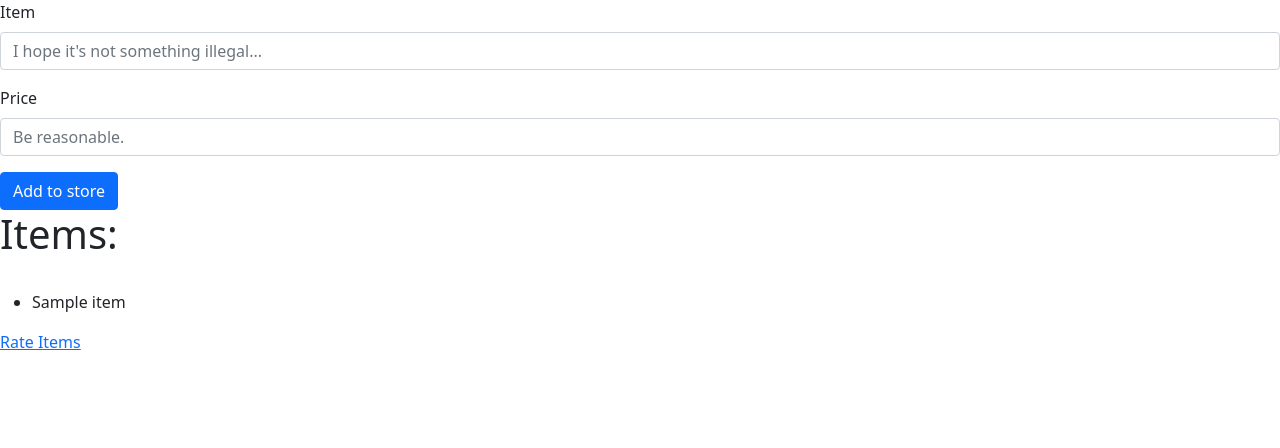
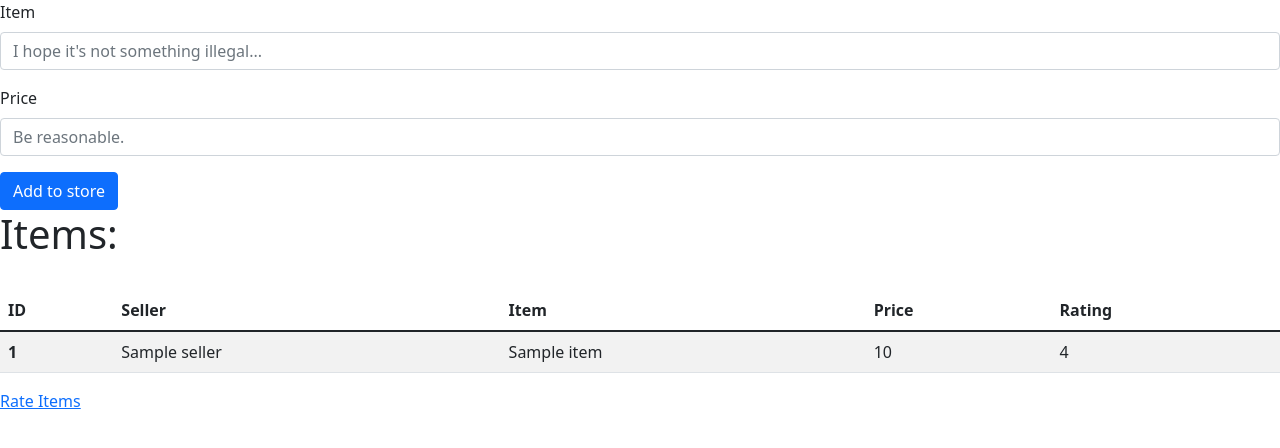
Before and after one commit to jackiemed96/CMPE131_Project, a Python web app: template code/app/templates/itemspage.html in a window 1280 px wide. Shown: the top 448 px of the page. Run offline with Jinja, Linux system fonts and the light colour scheme; the template is opened without the code that fills it: most values are stand-ins (such as "Sample title", 1, 10 or a date in 2020).

Commit message:
"Added bootstrap table to itemspage, adding items to cart is now done with ID, not item name"

```diff
--- a/code/app/routes.py
+++ b/code/app/routes.py
@@ -81,7 +81,7 @@ def addItem():
 def cart():
     if request.method == "POST":
         if request.form["add_to_cart"] == "Add to cart":
-            item = Item.query.filter_by(itemname=request.form["item"]).first() #Retrieves first item with matching name
+            item = Item.query.filter_by(id=request.form["item_id"]).first() #Retrieves first item with matching name
             cart_item = CartItem(seller=item.seller, price=item.price, itemname=item.itemname)
             db.session.add(cart_item)
             db.session.commit()
--- a/code/app/templates/itemspage.html
+++ b/code/app/templates/itemspage.html
@@ -8,7 +8,7 @@
     <!-- Bootstrap CSS -->
     <link href="https://cdn.jsdelivr.net/npm/bootstrap@5.1.3/dist/css/bootstrap.min.css" rel="stylesheet" integrity="sha384-1BmE4kWBq78iYhFldvKuhfTAU6auU8tT94WrHftjDbrCEXSU1oBoqyl2QvZ6jIW3" crossorigin="anonymous">
 
-    <title>Hello, world!</title>
+    <title>Items</title>
   </head>
   <body>
     <!-- Optional JavaScript; choose one of the two! -->
@@ -42,14 +42,29 @@
 </form>
 
 <h1> Items: </h1>
-                <br>
-                <ul>
-                {% for item in items %}
-                <li>{{ item }}</li>
-                {% endfor %}
-                </ul>
-                <a href="{{url_for('rateItem')}}">Rate Items</a>
-
-
+  <br>
+  <table class="table table-striped">
+  <thead>
+    <tr>
+      <th scope="col">ID</th>
+      <th scope="col">Seller</th>
+      <th scope="col">Item</th>
+      <th scope="col">Price</th>
+      <th scope="col">Rating</th>
+    </tr>
+  </thead>
+  <tbody>
+	  {% for item in items %}
+    <tr>
+      <th scope="row">{{ item.id }}</th>
+      <td>{{ item.seller }}</td>
+      <td>{{ item.itemname}}</td>
+      <td>{{ item.price }}</td>
+      <td>{{ item.rating }}</td>
+    </tr>
+    {% endfor %}
+  </tbody>
+</table>
+<a href="{{url_for('rateItem')}}">Rate Items</a>
   </body>
 </html>
```
Also changed, not shown: code/app/templates/cart.html (+3 -5 lines), code/app/app.db.
